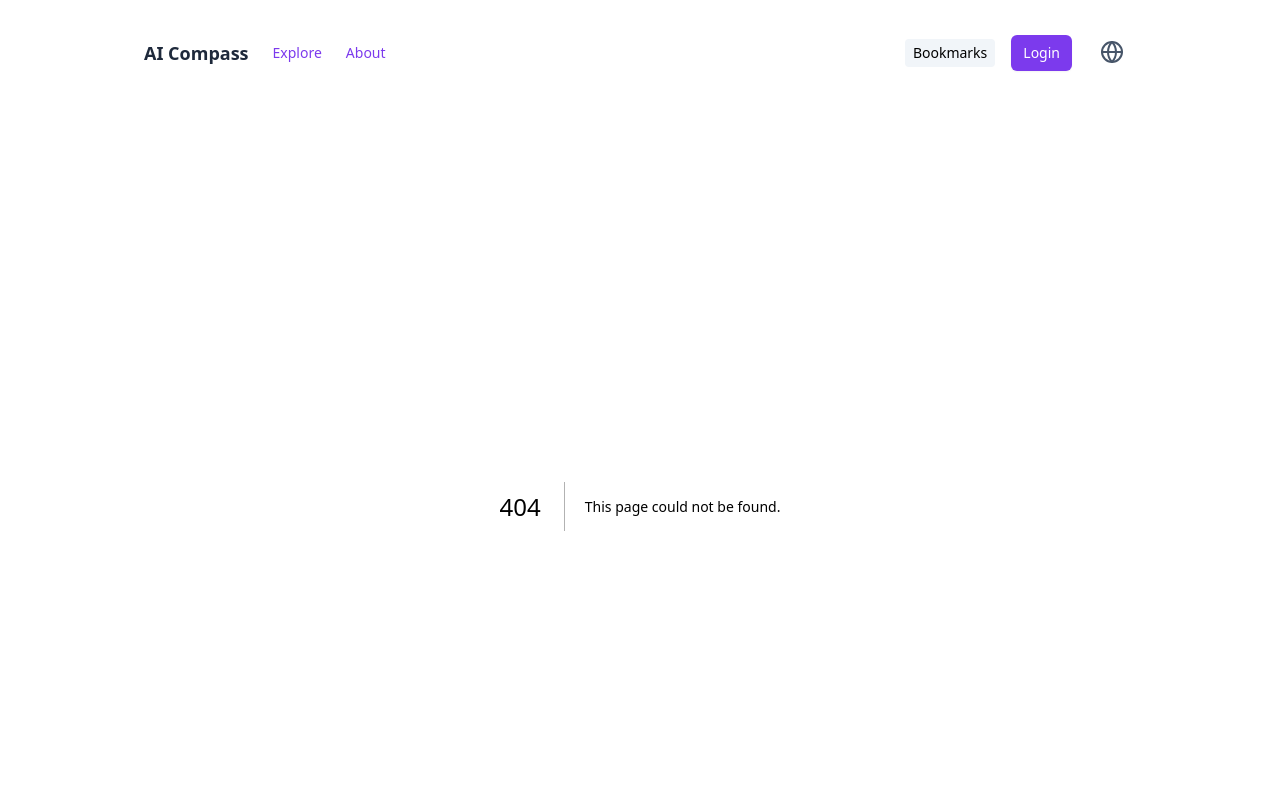
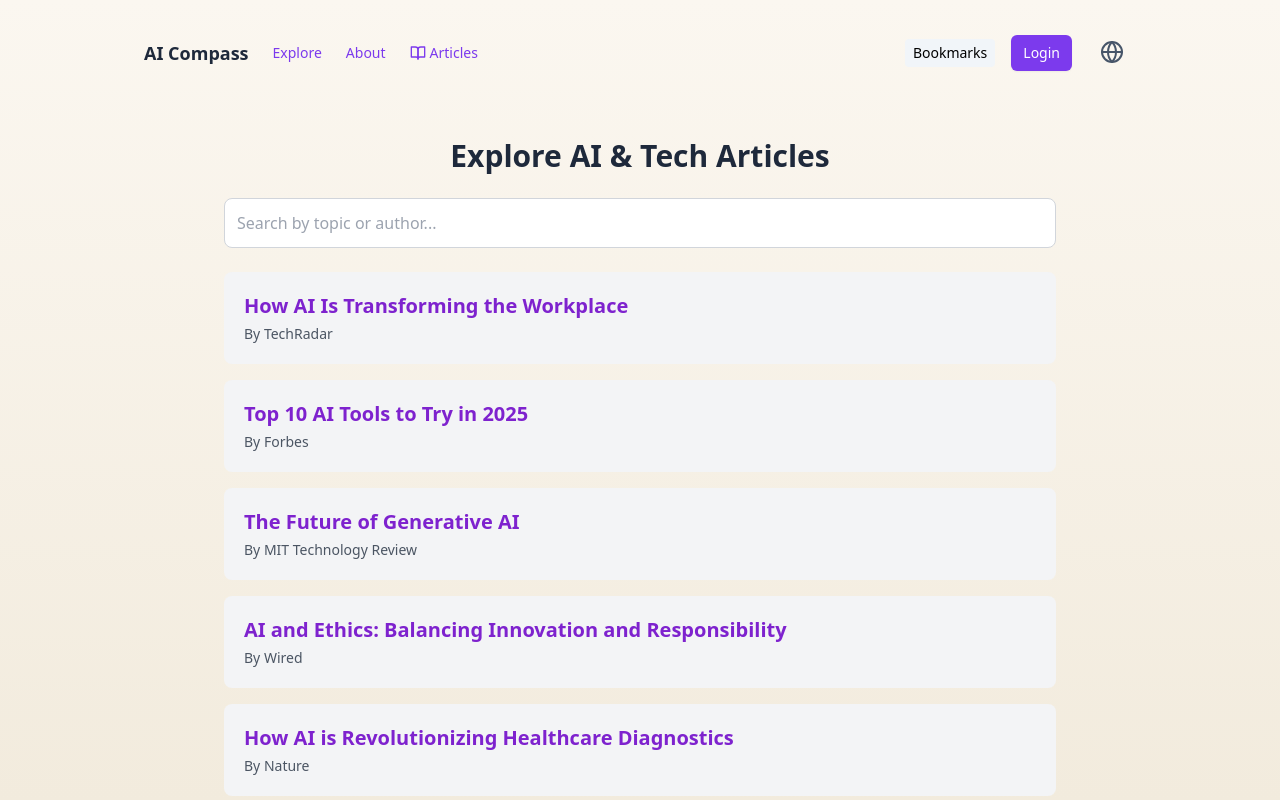
Before and after one commit to miamoore-prog/CS4352-Team18-Site, a Next.js app: page /articles in a window 1280 px wide. Before the commit this address had no page. Shown: the top 800 px of the page. Built offline with nearby package versions, Linux system fonts and the light colour scheme.

Commit message:
Added Articles icon to the navigation bar, hardcoded a few articles, and added simple search feature for articles

```diff
--- /dev/null
+++ b/app/articles/page.js
@@ -0,0 +1,93 @@
+"use client";
+import { useState } from "react";
+
+export default function ArticlesPage() {
+  const [search, setSearch] = useState("");
+
+  // 📰 Hardcoded articles (simple, safe version)
+  const articles = [
+    {
+      title: "How AI Is Transforming the Workplace",
+      author: "TechRadar",
+      link: "https://www.techradar.com/pro/ai-transforming-the-workplace",
+    },
+    {
+      title: "Top 10 AI Tools to Try in 2025",
+      author: "Forbes",
+      link: "https://www.forbes.com/sites/forbestechcouncil/",
+    },
+    {
+      title: "The Future of Generative AI",
+      author: "MIT Technology Review",
+      link: "https://www.technologyreview.com/",
+    },
+    {
+      title: "AI and Ethics: Balancing Innovation and Responsibility",
+      author: "Wired",
+      link: "https://www.wired.com/category/ai/",
+    },
+    {
+      title: "How AI is Revolutionizing Healthcare Diagnostics",
+      author: "Nature",
+      link: "https://www.nature.com/",
+    },
+  ];
+
+  // 🔍 Filter results based on search
+  const filteredArticles = articles.filter(
+    (article) =>
+      article.title.toLowerCase().includes(search.toLowerCase()) ||
+      article.author.toLowerCase().includes(search.toLowerCase())
+  );
+
+  return (
+    <div className="max-w-4xl mx-auto p-8">
+      {/* 🧭 Header */}
+      <h1 className="text-3xl font-bold mb-6 text-center text-slate-800">
+        Explore AI & Tech Articles
+      </h1>
+
+      {/* 🔤 Search bar */}
+      <input
+        type="text"
+        placeholder="Search by topic or author..."
+        value={search}
+        onChange={(e) => setSearch(e.target.value)}
+        className="border border-gray-300 rounded-lg p-3 w-full mb-6 focus:outline-none focus:ring-2 focus:ring-purple-500"
+      />
+
+      {/* 📚 Articles List */}
+      <div className="space-y-4">
+        {filteredArticles.length > 0 ? (
+          filteredArticles.map((article, index) => (
+            <div
+              key={index}
+              className="p-5 bg-gray-100 rounded-lg hover:bg-gray-200 transition"
+            >
+              <a
+                href={article.link}
+                target="_blank"
+                rel="noopener noreferrer"
+                className="text-xl font-semibold text-purple-700 hover:underline"
+              >
+                {article.title}
+              </a>
+              <p className="text-sm text-gray-600 mt-1">By {article.author}</p>
+            </div>
+          ))
+        ) : (
+          <p className="text-gray-500 text-center">
+            No articles found for “{search}”.
+          </p>
+        )}
+      </div>
+
+      {/* 👇 Footer Note */}
+      <p className="text-sm text-gray-500 text-center mt-8">
+        Built by Team 18 for CS/CGS 4352 – Introduction to Human-Computer
+        Interaction. <br />
+        (Future version could dynamically fetch articles using Gemini API.)
+      </p>
+    </div>
+  );
+}
--- a/components/NavBar.js
+++ b/components/NavBar.js
@@ -6,6 +6,7 @@ import { usePathname } from "next/navigation";
 import { Button } from "./ui";
 import LanguageIcon from "./LanguageIcon";
 import GoogleTranslate from "./GoogleTranslate";
+import { BookOpen } from "lucide-react"; // Import for Articles icon
 
 export default function NavBar() {
   const [user, setUser] = useState(null);
@@ -14,7 +15,7 @@ export default function NavBar() {
   const [showBookmarks, setShowBookmarks] = useState(false);
   const [showTranslate, setShowTranslate] = useState(false);
   const pathname = usePathname();
-  const translateRef = useRef(null); // ref for dropdown area
+  const translateRef = useRef(null);
 
   useEffect(() => {
     function read() {
@@ -38,7 +39,6 @@ export default function NavBar() {
     };
   }, [pathname]);
 
-  // derive user id for bookmark storage key
   const getUserId = () => {
     try {
       const raw = localStorage.getItem("mock_auth");
@@ -52,7 +52,6 @@ export default function NavBar() {
 
   const bookmarksKey = () => `bookmarks:${getUserId()}`;
 
-  // load bookmarks for current user
   useEffect(() => {
     function readBookmarks() {
       try {
@@ -74,7 +73,6 @@ export default function NavBar() {
         }
       }
       if (e.key === "mock_auth") {
-        // user changed, reload bookmarks
         readBookmarks();
       }
     }
@@ -82,7 +80,6 @@ export default function NavBar() {
     return () => window.removeEventListener("storage", onStorage);
   }, [pathname]);
 
-  // fetch tool metadata for bookmarked ids
   useEffect(() => {
     let mounted = true;
     async function loadTools() {
@@ -108,7 +105,6 @@ export default function NavBar() {
     };
   }, [bookmarks]);
 
-  // Close the dropdown if clicking outside
   useEffect(() => {
     function handleClickOutside(event) {
       if (
@@ -139,6 +135,7 @@ export default function NavBar() {
   return (
     <nav className="mb-6 relative">
       <div className="flex items-center justify-between">
+        {/* LEFT SECTION */}
         <div className="flex items-center space-x-4">
           <Link href="/">
             <span className="text-lg font-semibold text-slate-800">
@@ -152,6 +149,7 @@ export default function NavBar() {
                 Explore
               </Button>
             </Link>
+
             {user && (
               <Link href="/community">
                 <Button variant="ghost" className="text-sm">
@@ -159,14 +157,27 @@ export default function NavBar() {
                 </Button>
               </Link>
             )}
+
             <Link href="/about">
               <Button variant="ghost" className="text-sm">
                 About
               </Button>
             </Link>
+
+            {/* Articles Link with Icon */}
+            <Link href="/articles">
+              <Button
+                variant="ghost"
+                className="flex items-center space-x-1 text-sm"
+              >
+                <BookOpen size={16} />
+                <span>Articles</span>
+              </Button>
+            </Link>
           </div>
         </div>
 
+        {/* RIGHT SECTION */}
         <div
           className="flex items-center space-x-4 relative"
           ref={translateRef}
@@ -211,6 +222,7 @@ export default function NavBar() {
               </div>
             )}
           </div>
+
           <div>
             {user ? (
               <div className="flex items-center space-x-3">
@@ -226,7 +238,7 @@ export default function NavBar() {
             )}
           </div>
 
-          {/* Globe icon that toggles the translator */}
+          {/* Globe icon for translator */}
           <div
             onClick={() => setShowTranslate(!showTranslate)}
             className="p-1 hover:scale-105 transition-transform"
--- a/package.json
+++ b/package.json
@@ -11,7 +11,7 @@
     "@google/genai": "^1.0.0",
     "clsx": "1.2.1",
     "dotenv": "^16.1.4",
-    "lucide-react": "0.268.0",
+    "lucide-react": "^0.268.0",
     "next": "^16.0.0",
     "react": "^19.2.0",
     "react-dom": "^19.2.0"
```
Also changed, not shown: 1 other file (tests, documents, lock files or other folders).
